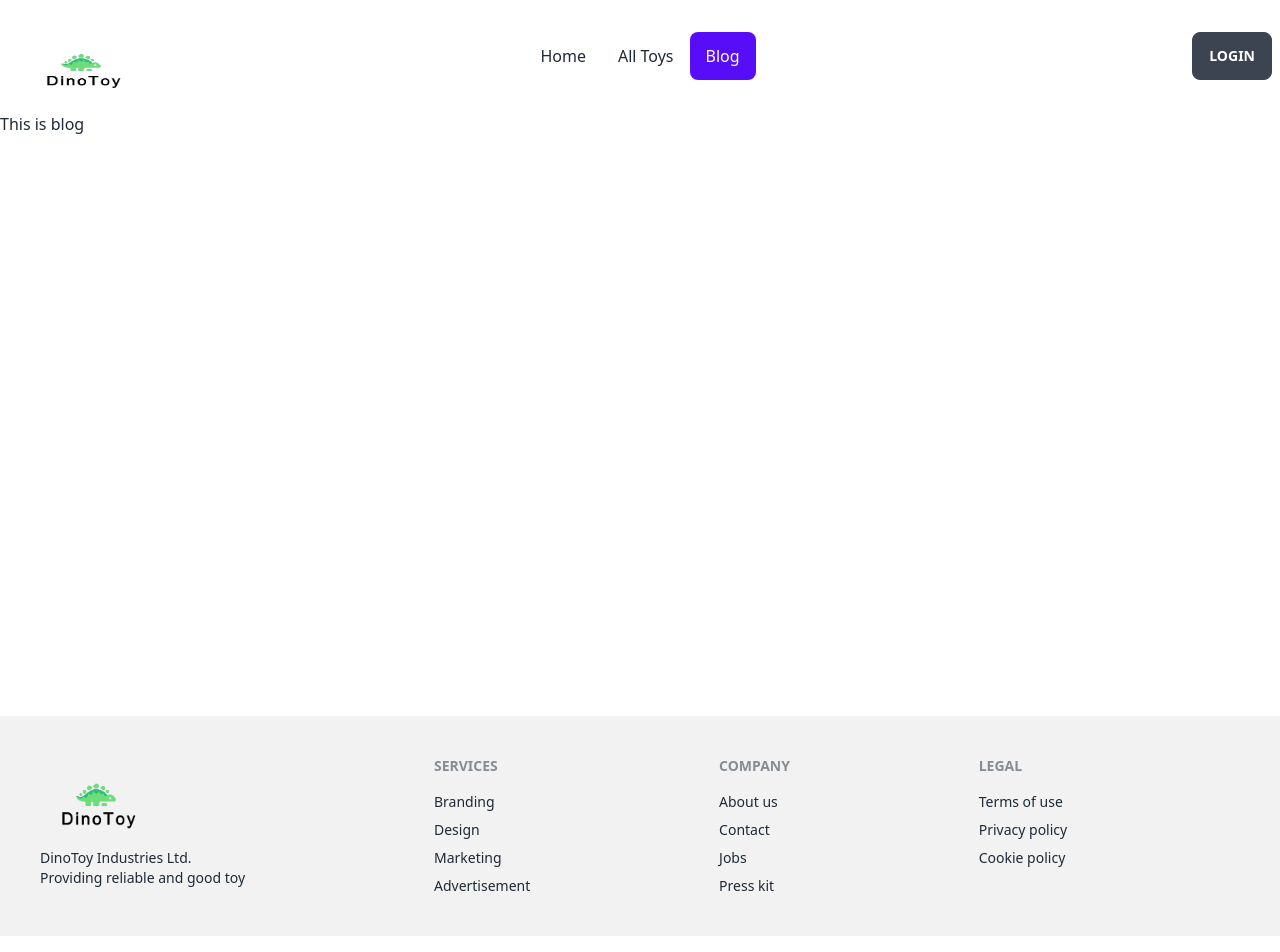
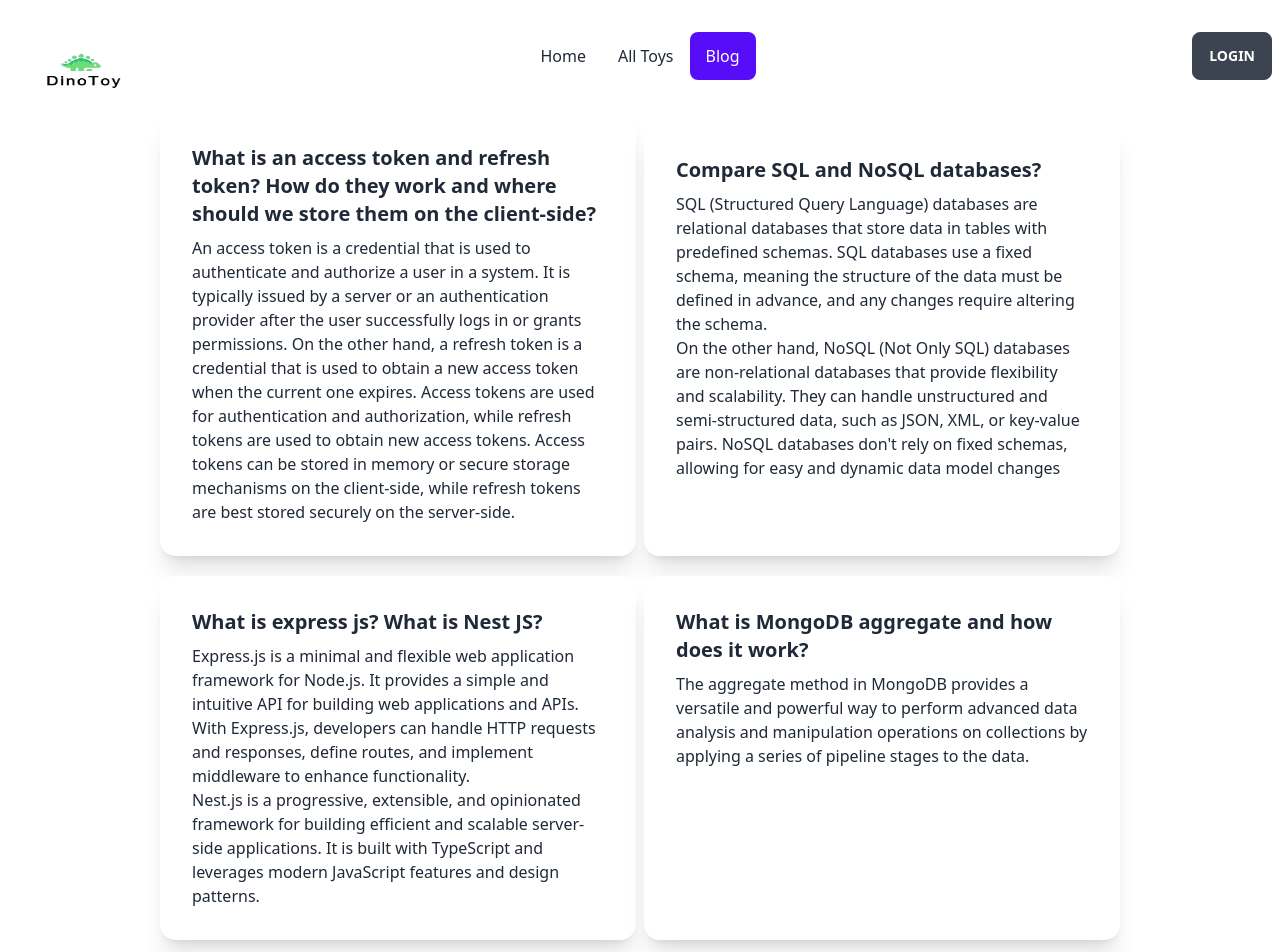
Before and after one commit to Farhad-Tanveer/toy-marketplace-client, a React (Vite) app: page /blog in a window 1280 px wide. Shown: the top 952 px of the page. Built offline with nearby package versions, Linux system fonts and the light colour scheme; no server answers.

Commit message:
added blog section

```diff
--- a/src/pages/Blog/Blog.jsx
+++ b/src/pages/Blog/Blog.jsx
@@ -7,7 +7,76 @@ const Blog = () => {
       <Helmet>
         <title>DinoToy|Blog</title>
       </Helmet>
-      <h2>This is blog</h2>
+      <div className="grid grid-col-1 lg:grid-cols-2 w-3/4 mb-10 mx-auto gap-2 space-y-3">
+        <div className="card w-full bg-base-100 shadow-xl">
+          <div className="card-body">
+            <h2 className="card-title">
+              What is an access token and refresh token? How do they work and
+              where should we store them on the client-side?
+            </h2>
+
+            <p>
+              An access token is a credential that is used to authenticate and
+              authorize a user in a system. It is typically issued by a server
+              or an authentication provider after the user successfully logs in
+              or grants permissions. On the other hand, a refresh token is a
+              credential that is used to obtain a new access token when the
+              current one expires. Access tokens are used for authentication and
+              authorization, while refresh tokens are used to obtain new access
+              tokens. Access tokens can be stored in memory or secure storage
+              mechanisms on the client-side, while refresh tokens are best
+              stored securely on the server-side.
+            </p>
+          </div>
+        </div>
+        <div className="card w-full bg-base-100 shadow-xl">
+          <div className="card-body">
+            <h2 className="card-title">Compare SQL and NoSQL databases?</h2>
+            <p>
+              SQL (Structured Query Language) databases are relational databases
+              that store data in tables with predefined schemas. SQL databases
+              use a fixed schema, meaning the structure of the data must be
+              defined in advance, and any changes require altering the schema.{" "}
+              <br />
+              On the other hand, NoSQL (Not Only SQL) databases are
+              non-relational databases that provide flexibility and scalability.
+              They can handle unstructured and semi-structured data, such as
+              JSON, XML, or key-value pairs. NoSQL databases don't rely on fixed
+              schemas, allowing for easy and dynamic data model changes
+            </p>
+          </div>
+        </div>
+        <div className="card w-full bg-base-100 shadow-xl">
+          <div className="card-body">
+            <h2 className="card-title">What is express js? What is Nest JS?</h2>
+            <p>
+              Express.js is a minimal and flexible web application framework for
+              Node.js. It provides a simple and intuitive API for building web
+              applications and APIs. With Express.js, developers can handle HTTP
+              requests and responses, define routes, and implement middleware to
+              enhance functionality.
+              <br />
+              Nest.js is a progressive, extensible, and opinionated framework
+              for building efficient and scalable server-side applications. It
+              is built with TypeScript and leverages modern JavaScript features
+              and design patterns.
+            </p>
+          </div>
+        </div>
+        <div className="card w-full bg-base-100 shadow-xl">
+          <div className="card-body">
+            <h2 className="card-title">
+              What is MongoDB aggregate and how does it work?
+            </h2>
+            <p>
+              The aggregate method in MongoDB provides a versatile and powerful
+              way to perform advanced data analysis and manipulation operations
+              on collections by applying a series of pipeline stages to the
+              data.
+            </p>
+          </div>
+        </div>
+      </div>
     </div>
   );
 };
```
